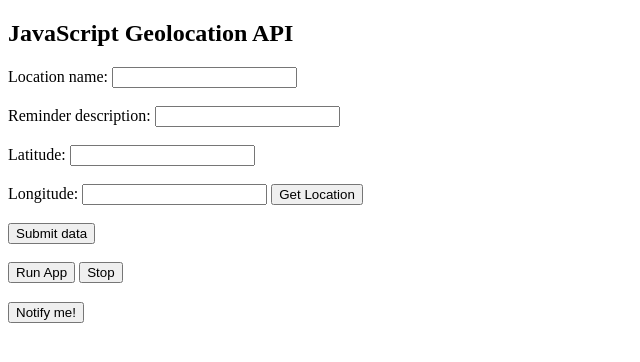
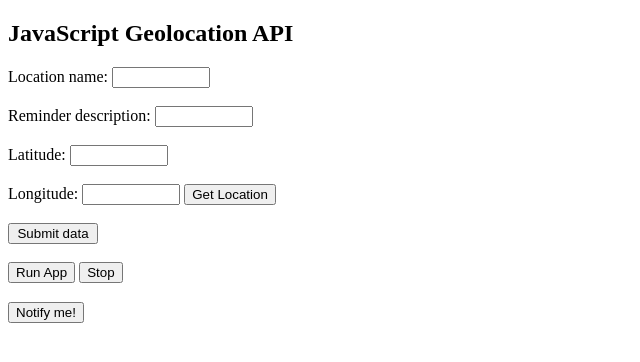
Before and after one commit to lionwhyte/lionwhyte.github.io, a plain HTML site: page index.html in a window 1280 px wide. Shown: the whole page, without its empty margins (0-640 px from the left). Drawn offline with Linux system fonts and the light colour scheme.

Commit message:
input resized

```diff
--- a/index.html
+++ b/index.html
@@ -5,18 +5,23 @@
         <meta http-equiv="X-UA-Compatible" content="IE=edge" />
         <meta name="viewport" content="width=device-width, initial-scale=1.0" />
         <title>Location Reminder App</title>
+        <style>
+            form input{
+                width: 90px;
+            }
+        </style>
     </head>
     <body>
         <h2>JavaScript Geolocation API</h2>
         <form id="location_reminder_form">
             <label for="location_name">Location name: </label>
-            <input type="text" id="location_name" name="location_name" value=""><br><br>
+            <input type="text" id="location_name" name="location_name"><br><br>
             <label for="reminder_description">Reminder description: </label>
-            <input type="text" id="reminder_description" name="reminder_description" value=""><br><br>
+            <input type="text" id="reminder_description" name="reminder_description"><br><br>
             <label for="latitude">Latitude: </label>
-            <input type="number" id="latitude" name="latitude" value="" step="any"><br><br>
+            <input type="number" id="latitude" name="latitude" step="any"><br><br>
             <label for="longitude">Longitude: </label>
-            <input type="number" id="longitude" name="longitude" value="" step="any"> <button id="get_location">Get Location</button><br><br>
+            <input type="number" id="longitude" name="longitude" step="any"> <button id="get_location">Get Location</button><br><br>
             <input id="send_to_storage" type="submit" value="Submit data"></input>
         </form><br>
 
```
